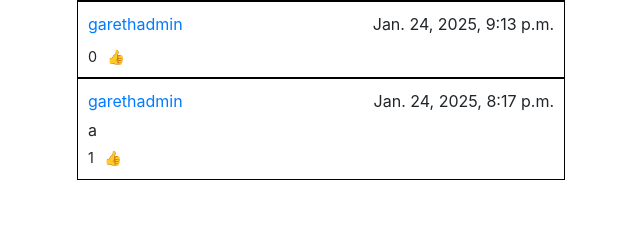
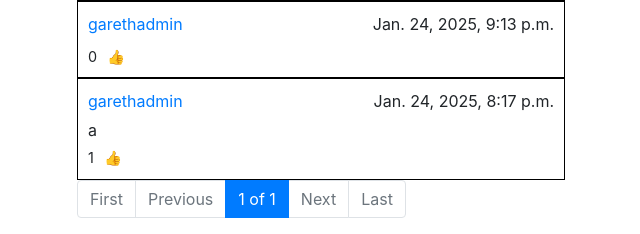
Before and after one commit to g-ish/cs50_project4_network, a Django app: page / in a window 1280 px wide. Shown: the part 741-975 px from the top of the page, without its empty margins (319-959 px from the left). Before the commit the page ends 921 px from the top, so only its background shows below. Run offline with Django 4.2, Linux system fonts and the light colour scheme; a user stored in the database is signed in; data comes from the database, SQL or seed files in the repository; some libraries are stand-ins or nearby versions.

Commit message:
Added pagination to all post view and following view. Todo: Enable editing posts, add user's posts (with pagination) on profile page

```diff
--- a/network/templates/network/index.html
+++ b/network/templates/network/index.html
@@ -12,8 +12,7 @@
         </div>
     {% endif %}
 
-    {% if posts %}
-        {% for post in posts %}
+        {% for post in page_obj %}
             <div class="post-item" id="post-id-{{post.id}}">
                 <div class="post-item-header">
                     <a class="post-item-author" href="{% url 'profile' profile_id=post.author.id %}">{{ post.author }}</a>
@@ -32,9 +31,55 @@
                 </div>
             </div>
         {% endfor %}
-    {% else %}
-    No posts found
-    {% endif %}
 
 
+        <nav aria-label="Page navigation">
+            <ul class="pagination">
+
+                {% if page_obj.has_previous %}
+                <li class="page-item">
+                        <a class="page-link" href="?page=1">First</a>
+                    </li>
+
+                    <li class="page-item">
+                        <a class="page-link" href="?page={{ page_obj.previous_page_number }}">Previous</a>
+                    </li>
+
+                {% else %}
+                        <li class="page-item disabled">
+                        <a class="page-link" href="?page=1">First</a>
+                    </li>
+
+
+                    <li class="page-item disabled">
+                        <a class="page-link" href="#" tabindex="-1" aria-disabled="true">Previous</a>
+                    </li>
+                {% endif %}
+
+                <li class="page-item active" aria-current="page">
+                     <a class="page-link" href="#">{{ current_page }} of {{ page_count }}</a>
+                </li>
+
+                {% if page_obj.has_next %}
+                    <li class="page-item">
+                        <a class="page-link" href="?page={{ page_obj.next_page_number }}">Next</a>
+                    </li>
+                    <li class="page-item">
+                        <a class="page-link" href="?page={{ page_obj.paginator.num_pages }}">Last </a>
+                    </li>
+                {% else %}
+                    <li class="page-item disabled">
+                        <a class="page-link" href="#" tabindex="-1" aria-disabled="true">Next</a>
+                    </li>
+                    <li class="page-item disabled">
+                        <a class="page-link" href="?page={{ page_obj.paginator.num_pages }}">Last </a>
+                    </li>
+
+                {% endif %}
+
+
+
+            </ul>
+        </nav>
+
 {% endblock %}
--- a/network/templates/network/layout.html
+++ b/network/templates/network/layout.html
@@ -14,7 +14,7 @@
     <body>
 
         <nav class="navbar navbar-expand-lg navbar-light bg-light">
-            <a class="navbar-brand" href="#">Network</a>
+            <a class="navbar-brand" href="{% url 'index' %}">Network</a>
 
             <div>
               <ul class="navbar-nav mr-auto">
@@ -28,7 +28,7 @@
                 </li>
                 {% if user.is_authenticated %}
                     <li class="nav-item">
-                        <a class="nav-link" href="{% url 'view_following' %}">Following</a>
+                        <a class="nav-link" href="{% url 'index' following_only=True %}">Following</a>
                     </li>
                     <li class="nav-item">
                         <a class="nav-link" href="{% url 'logout' %}">Log Out</a>
--- a/network/urls.py
+++ b/network/urls.py
@@ -5,6 +5,7 @@ from . import views
 
 urlpatterns = [
     path("", views.index, name="index"),
+    path("/<slug:following_only>", views.index, name="index"),
     path("login", views.login_view, name="login"),
     path("logout", views.logout_view, name="logout"),
     path("register", views.register, name="register"),
@@ -13,5 +14,4 @@ urlpatterns = [
     path('profile/<int:profile_id>/', views.profile_page, name='profile'),
     path('profile/<int:profile_id>/follow/', views.follow_profile, name='follow_profile'),
     path('profile/<int:profile_id>/get_follow_stats/', views.get_follow_stats, name='get_follow_stats'),
-    path('view_following', views.view_following, name='view_following'),
 ]
--- a/network/views.py
+++ b/network/views.py
@@ -1,5 +1,6 @@
 import json
 import pickle
+from xml.dom.minidom import ProcessingInstruction
 
 from django.contrib.auth import authenticate, login, logout
 from django.core.exceptions import ObjectDoesNotExist
@@ -14,12 +15,36 @@ from .models import User, NetworkPost, NetworkPostLikeManager
 from .models import FollowManager
 
 #  original index without any pagination
-def index(request):
-    # Todo: add the pagination in here
+# def index(request):
+#     if request.user.is_authenticated:
+#         posts = NetworkPost.objects.all().order_by('-timestamp')[:10]
+#         for post in posts:
+#             post.likes_count = NetworkPostLikeManager.objects.filter(post=post).count
+#             if NetworkPostLikeManager.objects.filter(post=post, liked_by=request.user).exists():
+#                 post.liked = True
+#             else:
+#                 post.liked = False
+#
+#         return render(request, "network/index.html", {'posts': posts})
+#
+#     return render(request, "network/index.html")
+
+
+def index(request, following_only=None):
     # Backend: https://docs.djangoproject.com/en/4.0/topics/pagination/
     # Frontend: https://getbootstrap.com/docs/4.4/components/pagination/
     if request.user.is_authenticated:
-        posts = NetworkPost.objects.all().order_by('-timestamp')[:10]
+        posts = NetworkPost.objects.all().order_by('-timestamp')
+
+        # this is probably inefficient - it's using a DB query for posts which the user may never even see,
+        # need to figure out how to only call the DB on visible posts.
+        if following_only == "True":
+            following = FollowManager.objects.filter(followers=request.user)
+            following_users = [user.user.id for user in following]
+            posts = NetworkPost.objects.filter(author__in=following_users).order_by('-timestamp')
+        else:
+            posts = NetworkPost.objects.all().order_by('-timestamp')
+
         for post in posts:
             post.likes_count = NetworkPostLikeManager.objects.filter(post=post).count
             if NetworkPostLikeManager.objects.filter(post=post, liked_by=request.user).exists():
@@ -27,52 +52,21 @@ def index(request):
             else:
                 post.liked = False
 
-        return render(request, "network/index.html", {'posts': posts})
+        paginator = Paginator(posts, 10)
+        page_number = request.GET.get('page')
+        page_obj = paginator.get_page(page_number)
+
+        print(page_obj)
+        print(page_obj.number)
+
+        # return render(request, "network/index.html", {'posts': page_object})
+        return render(request, "network/index.html", {
+            'page_obj': page_obj,
+            'page_count': paginator.num_pages,
+            'current_page': page_obj.number
+        })
 
     return render(request, "network/index.html")
-
-# Todo: build a 'startup' script that populates users, posts and followers/followings.
-# def index(request):
-#     # Backend: https://docs.djangoproject.com/en/4.0/topics/pagination/
-#     # Frontend: https://getbootstrap.com/docs/4.4/components/pagination/
-#     if request.user.is_authenticated:
-#         posts = NetworkPost.objects.all().order_by('-timestamp')
-#
-#         # this is probably inefficient - it's using a DB query for posts which the user may never even see,
-#         # need to figure out how to only call the DB on visible posts.
-#         for post in posts:
-#             post.likes_count = NetworkPostLikeManager.objects.filter(post=post).count
-#             if NetworkPostLikeManager.objects.filter(post=post, liked_by=request.user).exists():
-#                 post.liked = True
-#             else:
-#                 post.liked = False
-#
-#         paginator = Paginator(posts, 10)
-#         page_number = request.GET.get('page')
-#         page_object = paginator.get_page(page_number)
-#
-#
-#         # return render(request, "network/index.html", {'posts': page_object})
-#         return render(request, "network/index_pagination.html", {'posts': page_object})
-#
-#     return render(request, "network/index.html")
-
-def view_following(request):
-
-    # get the users that are being followed by the logged-in account
-    following = FollowManager.objects.filter(followers=request.user)
-    # following_users = []
-    # # convert the queryset to a list of user ids
-    # for user in following:
-    #     following_users.append(user.user.id)
-    # convert the queryset to a list of user i
-
-    following_users = [user.user.id for user in following]
-    # filter for all posts by the followed users
-    posts = NetworkPost.objects.filter(author__in=following_users)
-
-    return render(request, "network/index.html", {'posts': posts})
-
 
 @csrf_exempt
 # Todo: This probably shouldnt be CSRF Exempt
@@ -229,3 +223,79 @@ def get_follow_stats(request, profile_id):
     }
 
     return JsonResponse({"follower_stats": follower_stats})
+
+
+
+# def create_test_cases(request):
+#     # This just creates a bunch of test data in the live DB because i can't achieve it through test cases,
+#     import random
+#
+#
+#     def create_users():
+#         usernames = []
+#         for i in range(30):
+#             username = 'testUser' + str(i)
+#             User.objects.create_user(username=username, email=username + '@test.com', password=username)
+#
+#             usernames.append((username, i))
+#         return usernames
+#
+#     def create_posts(users):
+#         posts = []
+#         for user in users:
+#             username = user[0]
+#             user = User.objects.get(username=username)
+#             content = 'This is a test post from user: ' + user.username
+#             post = NetworkPost(author=user, content=content)
+#             post.save()
+#             posts.append((user, post, content))
+#         return posts
+#
+#     def follow_random(users):
+#         for user in users:
+#             username = user[0]
+#             profile_1 = User.objects.get(username=username)
+#
+#             random_id = random.choice([num for num in range(30) if num != username[1]])
+#             profile_2 = users[random_id][0]
+#
+#             print(f"randomising follow for {profile_1} with {profile_2}")
+#
+#             rand_follow_selection = random.randint(0, 1)
+#
+#             profile_2 = User.objects.get(username=profile_2)
+#             if rand_follow_selection == 0:
+#                 follow_object = FollowManager.objects.get_or_create(user=profile_1)[0]
+#                 follow_object.following.add(profile_2)
+#                 follow_object.save()
+#
+#                 follow_object = FollowManager.objects.get_or_create(user=profile_2)[0]
+#                 follow_object.followers.add(profile_1)
+#                 follow_object.save()
+#             else:
+#                 follow_object = FollowManager.objects.get_or_create(user=profile_2)[0]
+#                 follow_object.followers.add(profile_1)
+#                 follow_object.save()
+#
+#                 follow_object = FollowManager.objects.get_or_create(user=profile_1)[0]
+#                 follow_object.followers.add(profile_2)
+#                 follow_object.save()
+#
+#         # hard test
+#         profile_a = User.objects.get(username="testUser0")
+#         profile_b = User.objects.get(username="testUser1")
+#
+#         profile_a_following = FollowManager.objects.get_or_create(user=profile_a)[0]
+#         profile_a_following.following.add(profile_b)
+#
+#         profile_b_follower = FollowManager.objects.get_or_create(user=profile_b)[0]
+#         profile_b_follower.followers.add(profile_a)
+#
+#     print("creating users")
+#     usernames = create_users()
+#
+#     print("creating posts")
+#     create_posts(usernames)
+#     follow_random(usernames)
+#
+#     return HttpResponseRedirect(index)
```
